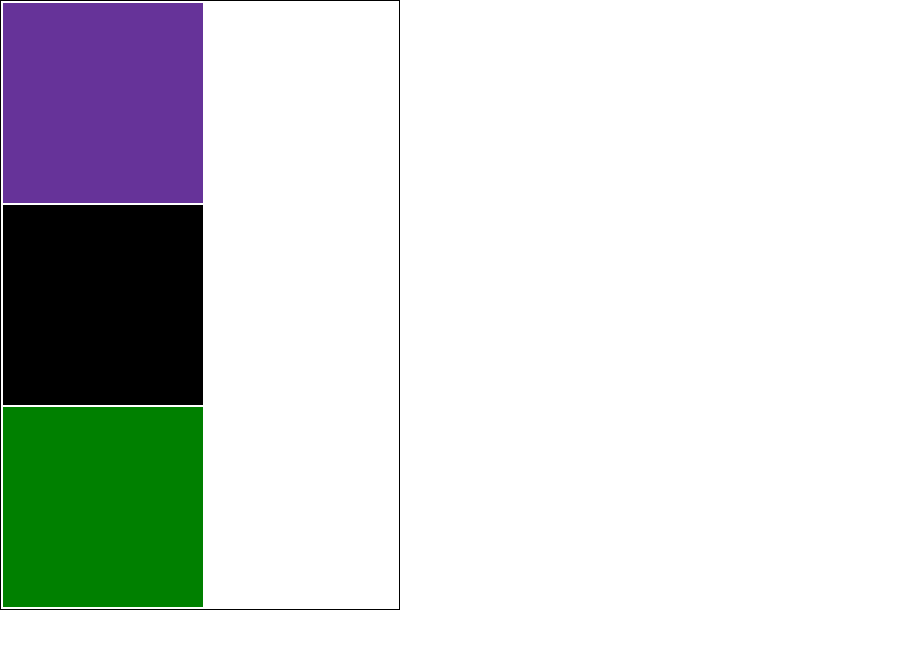
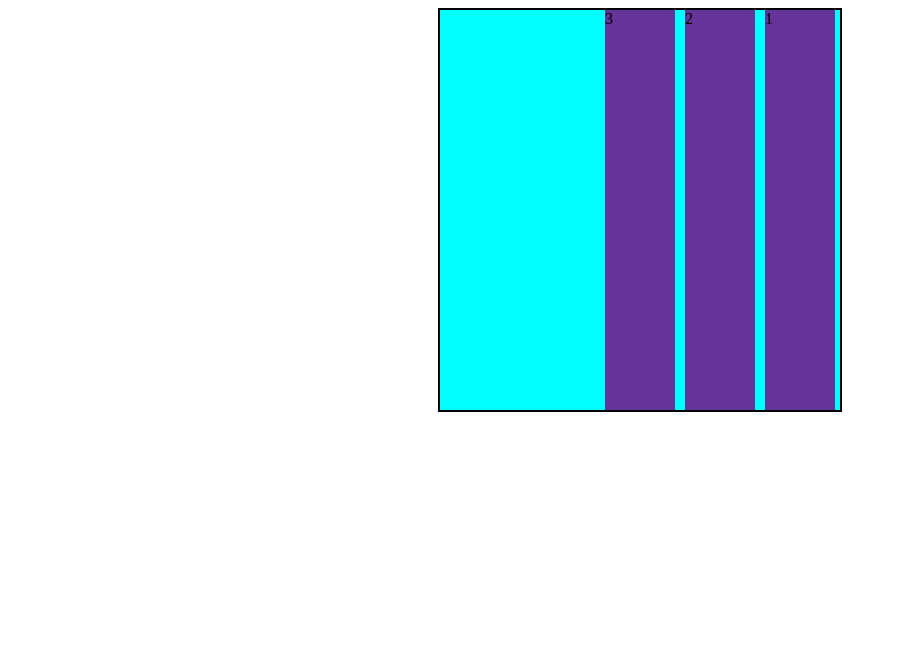
Before and after one commit to juna222/belajar_css, a plain HTML site: page layout/Clear&float/index.html in a window 1280 px wide. Shown: the whole page, without its empty margins (0-905 px from the left). Drawn offline with Linux system fonts and the light colour scheme.

Commit message:
latihan membuat web sederhana besok

```diff
--- a/layout/Delet&float/index.html
+++ b/layout/Clear&float/index.html
@@ -10,10 +10,9 @@
 <body>
     <div class="container">
 
-        <div class="class1"></div>
-        <div class="class2"></div>
-        <div class="class3"></div>
-
+        <div class="class ">1</div>
+        <div class="class ">2</div>
+        <div class="class cf">3</div>
 
     </div>
 </body>
--- /dev/null
+++ b/layout/Clear&float/style.css
@@ -0,0 +1,30 @@
+.container{
+    height: 400px;
+    width: 400px;
+    border: 2px solid #000000;
+    background-color: aqua;
+    margin: auto;
+
+}
+.class{
+ height: 100%;
+ width: 70px;
+ margin: 0 5px;
+ background-color:rebeccapurple;
+float: right;
+}
+
+.cf:before,
+ .cf:after {
+     content: " "; /* 1 */
+     display: table; /* 2 */
+
+ }
+
+ .cf:after {
+     clear: both;
+ }
+
+ .cf {
+     *zoom: 1;
+ } */
--- a/layout/Delet&float/style.css
+++ /dev/null
@@ -1,29 +0,0 @@
-*{
-    margin: 0;
-    padding: 0;
-    box-sizing: border-box;
-}
-
-.container{
-    /* height: 400px; */
-    width: 400px;
-    border: 1px solid black;
-}
-.class1{
- height: 200px;
- width: 200px;
- background-color:rebeccapurple;
- margin: 2px;
-}
-.class2{
-    height: 200px;
-    width: 200px;
-    background-color: black;
-    margin: 2px;
-}
-.class3{
-    height: 200px;
-    width: 200px;
-    background-color: green;
-    margin: 2px;
-}
```
Also changed, not shown: layout/latihan web 2/index.html (added), layout/latihan web 2/style.css (added).
